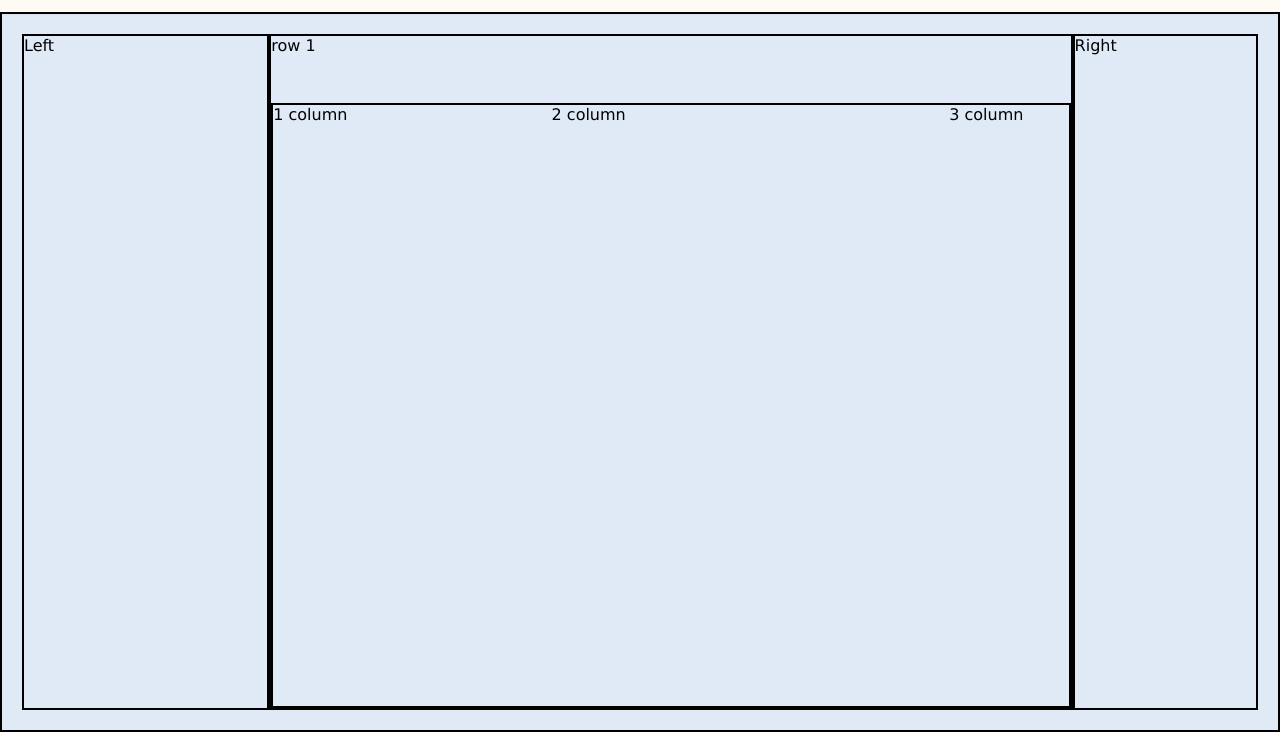
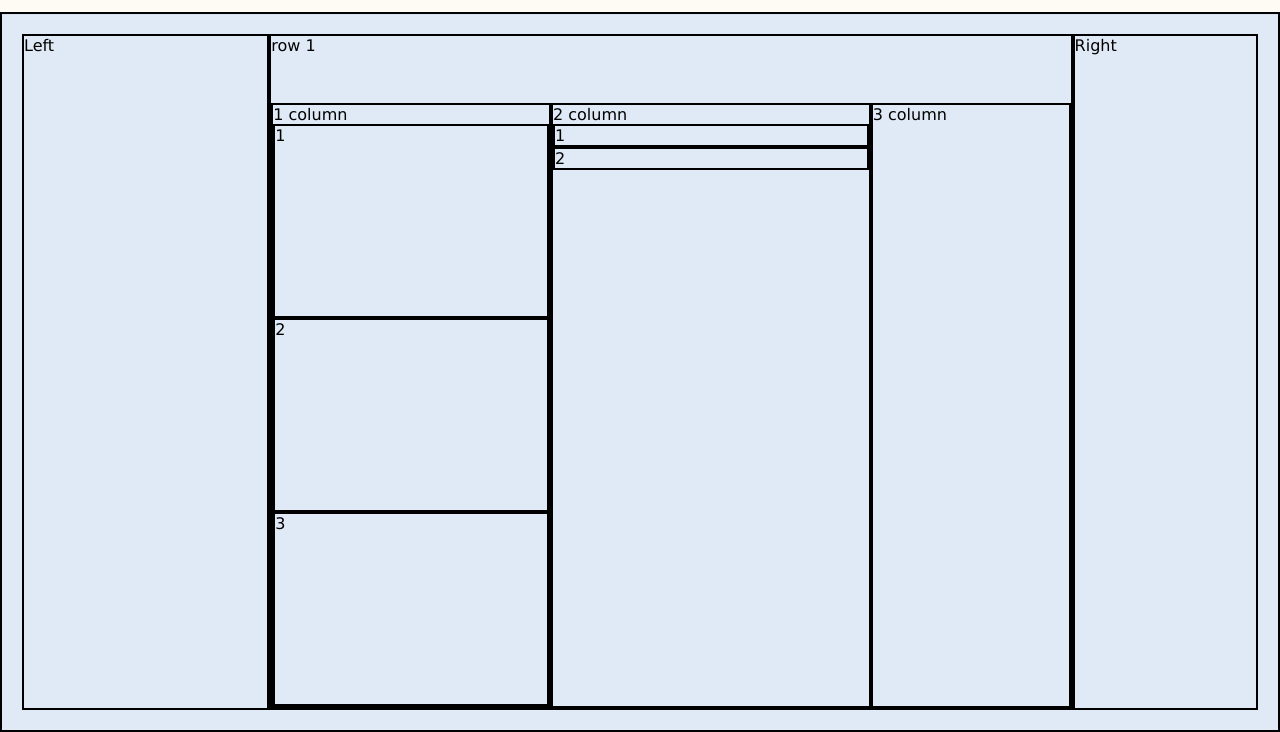
Before and after one commit to TabethaSnead/css-practice, a plain HTML site: page index.html in a window 1280 px wide. Shown: the part 68-800 px from the top of the page. Drawn offline with Linux system fonts and the light colour scheme.

Commit message:
adding innermost columns to center bottom rows

```diff
--- a/index.html
+++ b/index.html
@@ -35,8 +35,17 @@
                 <nav class="middle-row-1">row 1</nav>
                 <div class="middle-row-2">
                     <div class="middle-bottom">
-                        <div>1 column</div>
-                        <div>2 column</div>
+                        <div class="column1">
+                            1 column
+                            <div>1</div>
+                            <div>2</div>
+                            <div>3</div>
+                        </div>
+                        <div>
+                            2 column
+                            <div>1</div>
+                            <div>2</div>
+                        </div>
                         <div>3 column</div>
                     </div>
                 </div>
--- a/styles/global.css
+++ b/styles/global.css
@@ -56,8 +56,21 @@ main {
 }
 
 .middle-bottom {
-    border: solid 2px black;
+    /* border: solid 2px black; */
     display: grid;
-    grid-template-columns: 35% 50% 15%;
+    grid-template-columns: 35% 40% 25%;
     height: 100%;
 }
+
+.middle-bottom div {
+    border: solid 2px black;
+}
+
+.column1 {
+    display: flex;
+    flex-direction: column;
+}
+
+.column1 > div {
+    flex-grow: 1;
+}
```
